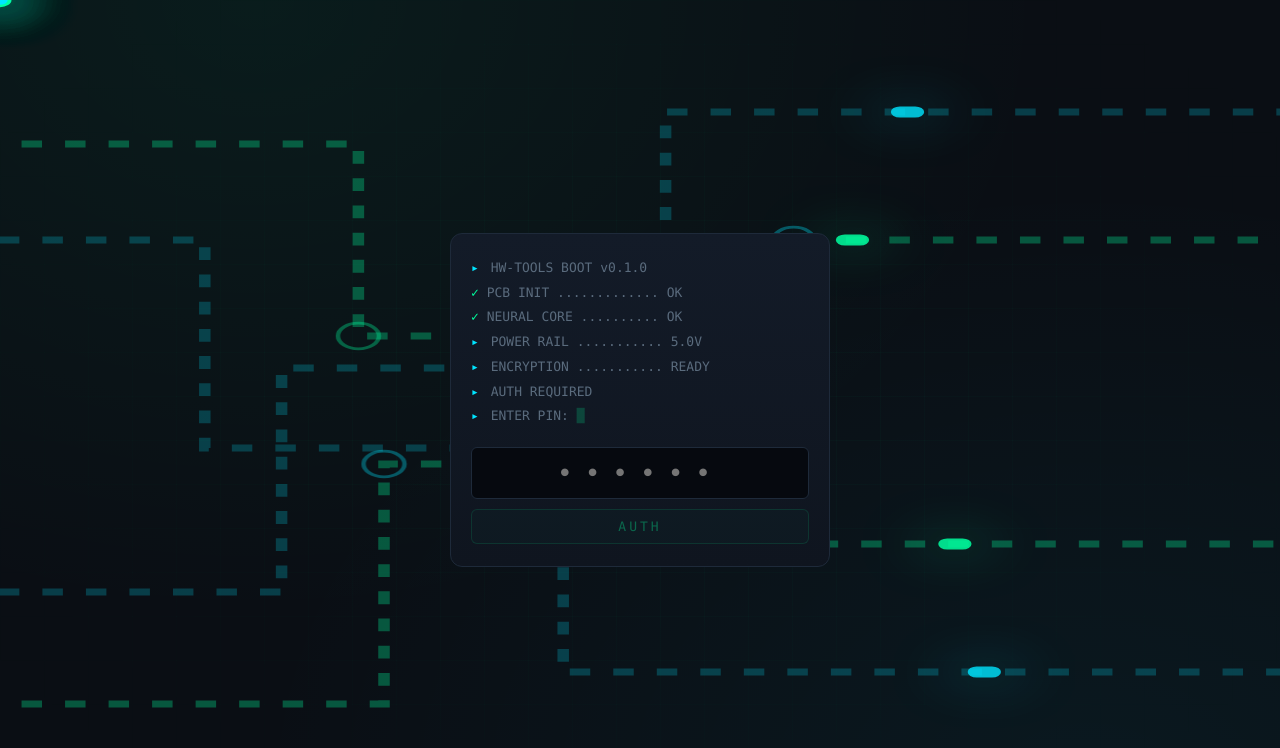
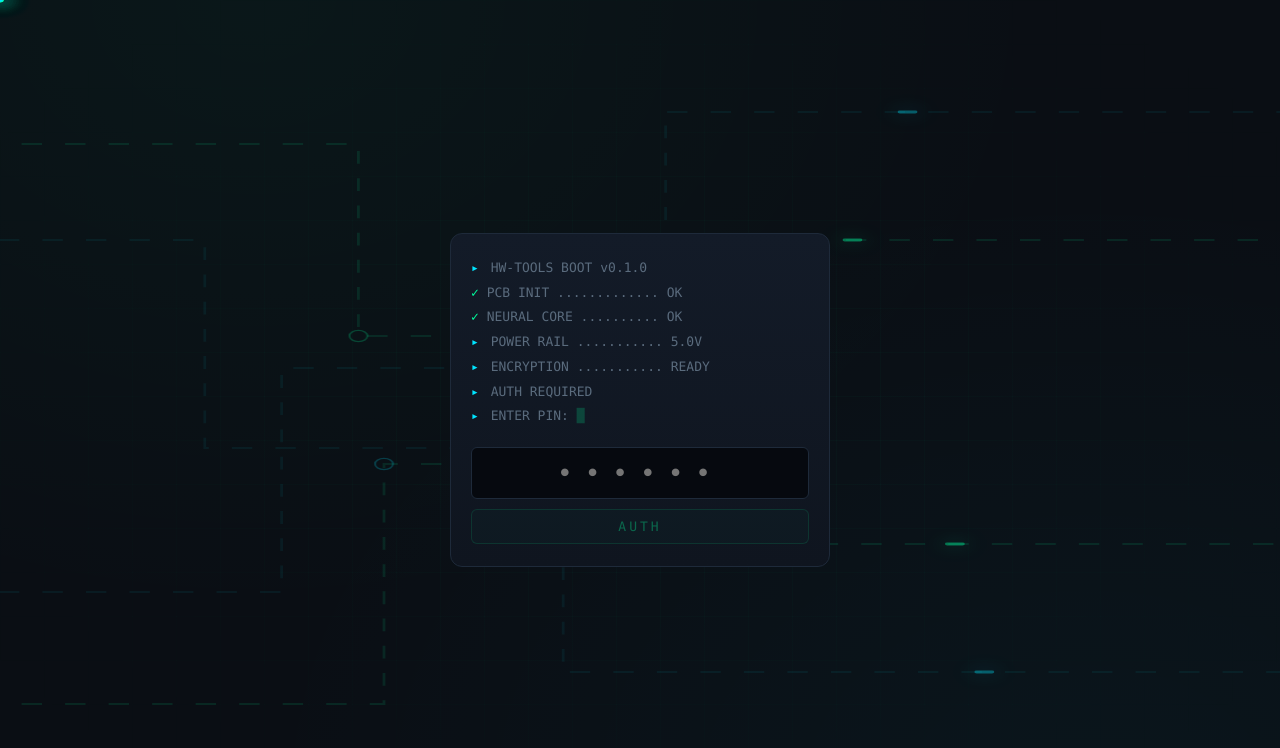
Before and after one commit to jashyang/hw-tools, a Vue app: page / in a window 1280 px wide. Shown: the top 748 px of the page. Built offline with nearby package versions, Linux system fonts and the light colour scheme.

Commit message:
chore: 2026-08-25 部署

```diff
--- a/src/components/CircuitBg.vue
+++ b/src/components/CircuitBg.vue
@@ -18,43 +18,43 @@
       <path class="pulse-bar" d="M-2 88 H30 V58 H62 V30 H102" />
       <path class="pulse-bar cyan" d="M-2 74 H22 V46 H52 V14 H102" />
       <!-- 脉冲光点：多个光点错开沿走线流动，模拟电流脉冲传播 -->
-      <circle class="pulse" r="0.9" fill="#00ff9f">
+      <circle class="pulse" r="0.3" fill="#00ff9f">
         <animateMotion dur="9s" repeatCount="indefinite" path="M-2 18 H28 V42 H58 V68 H102" />
         <animate attributeName="opacity" values="0;1;1;0" keyTimes="0;0.15;0.85;1" dur="3s" repeatCount="indefinite" />
       </circle>
-      <circle class="pulse" r="0.7" fill="#00ff9f">
+      <circle class="pulse" r="0.24" fill="#00ff9f">
         <animateMotion dur="9s" begin="-1.5s" repeatCount="indefinite" path="M-2 18 H28 V42 H58 V68 H102" />
         <animate attributeName="opacity" values="0;1;1;0" keyTimes="0;0.15;0.85;1" dur="3s" begin="-1.5s" repeatCount="indefinite" />
       </circle>
-      <circle class="pulse cyan" r="0.7" fill="#00e5ff">
+      <circle class="pulse cyan" r="0.24" fill="#00e5ff">
         <animateMotion dur="13s" repeatCount="indefinite" path="M-2 30 H16 V56 H44 V84 H102" />
         <animate attributeName="opacity" values="0;1;1;0" keyTimes="0;0.15;0.85;1" dur="4s" repeatCount="indefinite" />
       </circle>
-      <circle class="pulse cyan" r="0.55" fill="#00e5ff">
+      <circle class="pulse cyan" r="0.2" fill="#00e5ff">
         <animateMotion dur="13s" begin="-2s" repeatCount="indefinite" path="M-2 30 H16 V56 H44 V84 H102" />
         <animate attributeName="opacity" values="0;1;1;0" keyTimes="0;0.15;0.85;1" dur="4s" begin="-2s" repeatCount="indefinite" />
       </circle>
-      <circle class="pulse" r="0.8" fill="#00ff9f">
+      <circle class="pulse" r="0.28" fill="#00ff9f">
         <animateMotion dur="11s" repeatCount="indefinite" path="M-2 88 H30 V58 H62 V30 H102" />
         <animate attributeName="opacity" values="0;1;1;0" keyTimes="0;0.15;0.85;1" dur="3.5s" repeatCount="indefinite" />
       </circle>
-      <circle class="pulse" r="0.6" fill="#00ff9f">
+      <circle class="pulse" r="0.22" fill="#00ff9f">
         <animateMotion dur="11s" begin="-1.2s" repeatCount="indefinite" path="M-2 88 H30 V58 H62 V30 H102" />
         <animate attributeName="opacity" values="0;1;1;0" keyTimes="0;0.15;0.85;1" dur="3.5s" begin="-1.2s" repeatCount="indefinite" />
       </circle>
-      <circle class="pulse cyan" r="0.6" fill="#00e5ff">
+      <circle class="pulse cyan" r="0.22" fill="#00e5ff">
         <animateMotion dur="15s" repeatCount="indefinite" path="M-2 74 H22 V46 H52 V14 H102" />
         <animate attributeName="opacity" values="0;1;1;0" keyTimes="0;0.15;0.85;1" dur="4.5s" repeatCount="indefinite" />
       </circle>
-      <circle class="pulse cyan" r="0.5" fill="#00e5ff">
+      <circle class="pulse cyan" r="0.18" fill="#00e5ff">
         <animateMotion dur="15s" begin="-2.5s" repeatCount="indefinite" path="M-2 74 H22 V46 H52 V14 H102" />
         <animate attributeName="opacity" values="0;1;1;0" keyTimes="0;0.15;0.85;1" dur="4.5s" begin="-2.5s" repeatCount="indefinite" />
       </circle>
       <!-- 节点焊盘 -->
-      <circle cx="28" cy="42" r="1.6" fill="none" stroke="#00ff9f" stroke-width="0.35" class="node" />
-      <circle cx="58" cy="68" r="1.6" fill="none" stroke="#00ff9f" stroke-width="0.35" class="node" />
-      <circle cx="30" cy="58" r="1.6" fill="none" stroke="#00e5ff" stroke-width="0.35" class="node" />
-      <circle cx="62" cy="30" r="1.6" fill="none" stroke="#00e5ff" stroke-width="0.35" class="node" />
+      <circle cx="28" cy="42" r="0.7" fill="none" stroke="#00ff9f" stroke-width="0.15" class="node" />
+      <circle cx="58" cy="68" r="0.7" fill="none" stroke="#00ff9f" stroke-width="0.15" class="node" />
+      <circle cx="30" cy="58" r="0.7" fill="none" stroke="#00e5ff" stroke-width="0.15" class="node" />
+      <circle cx="62" cy="30" r="0.7" fill="none" stroke="#00e5ff" stroke-width="0.15" class="node" />
     </svg>
   </div>
 </template>
@@ -73,13 +73,13 @@
 }
 .trace {
   fill: none;
-  stroke: rgba(0, 255, 159, 0.3);
-  stroke-width: 0.9;
+  stroke: rgba(0, 255, 159, 0.1);
+  stroke-width: 0.22;
   stroke-dasharray: 1.6 1.8;
   animation: trace-flow 2.4s linear infinite;
 }
 .trace.dim {
-  stroke: rgba(0, 229, 255, 0.22);
+  stroke: rgba(0, 229, 255, 0.06);
   animation-duration: 3.2s;
 }
 /* 虚线流动 = 电流在导线里跑 */
@@ -89,16 +89,16 @@
 /* 电流脉冲：短亮线沿走线循环流动 */
 .pulse-bar {
   fill: none;
-  stroke-width: 1.4;
+  stroke-width: 0.35;
   stroke-linecap: round;
-  stroke: rgba(0, 255, 159, 0.85);
+  stroke: rgba(0, 255, 159, 0.4);
   stroke-dasharray: 1.2 150;
-  filter: drop-shadow(0 0 3px #00ff9f);
+  filter: drop-shadow(0 0 1px #00ff9f);
   animation: pulse-travel 6s linear infinite;
 }
 .pulse-bar.cyan {
-  stroke: rgba(0, 229, 255, 0.8);
-  filter: drop-shadow(0 0 3px #00e5ff);
+  stroke: rgba(0, 229, 255, 0.35);
+  filter: drop-shadow(0 0 1px #00e5ff);
   animation-duration: 8s;
   animation-delay: -2s;
 }
@@ -108,16 +108,16 @@
 }
 /* 光点：脉冲式亮灭（像示波器脉冲波） */
 .pulse {
-  filter: drop-shadow(0 0 2.5px #00ff9f);
+  filter: drop-shadow(0 0 1px #00ff9f);
 }
 .pulse.cyan {
-  filter: drop-shadow(0 0 2.5px #00e5ff);
+  filter: drop-shadow(0 0 1px #00e5ff);
 }
 .node {
   animation: node-blink 2.4s ease-in-out infinite;
 }
 @keyframes node-blink {
-  0%, 100% { opacity: 0.3; }
-  50% { opacity: 1; }
+  0%, 100% { opacity: 0.2; }
+  50% { opacity: 0.6; }
 }
 </style>
--- a/src/components/ResistorCalc.vue
+++ b/src/components/ResistorCalc.vue
@@ -600,8 +600,8 @@ async function copyResult() {
   gap: 4px;
   align-items: center;
   flex: 1;
-  min-width: 130px;
-  max-width: 240px;
+  min-width: 150px;
+  max-width: 300px;
 }
 .r-input .field-input { flex: 1; }
 .r-del { flex-shrink: 0; width: 26px; padding: 2px 0; }
--- a/src/style.css
+++ b/src/style.css
@@ -49,8 +49,8 @@ body::before {
   inset: 0;
   z-index: -2;
   background:
-    radial-gradient(ellipse at 20% 0%, rgba(0, 255, 159, 0.06), transparent 55%),
-    radial-gradient(ellipse at 85% 100%, rgba(0, 229, 255, 0.05), transparent 55%),
+    radial-gradient(ellipse at 20% 0%, rgba(0, 255, 159, 0.04), transparent 55%),
+    radial-gradient(ellipse at 85% 100%, rgba(0, 229, 255, 0.035), transparent 55%),
     var(--bg);
 }
 body::after {
@@ -405,7 +405,7 @@ label { font-family: var(--mono); font-size: 11px; color: var(--dim); letter-spa
   flex: 1;
   min-width: 0;
   padding: 16px 22px 32px;
-  max-width: 860px;
+  max-width: 1100px;
 }
 
 /* 终端状态栏 */
```
